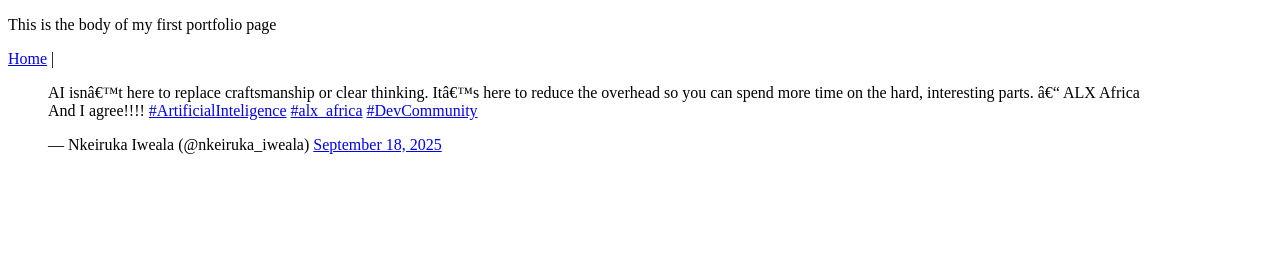
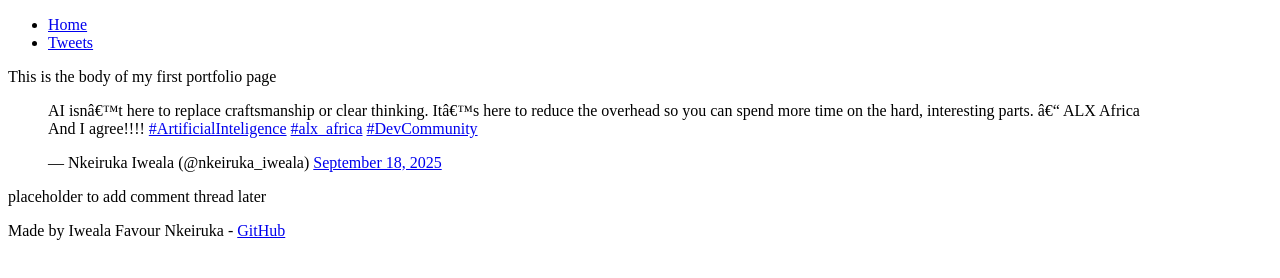
Before and after one commit to favouriweala/My_First_Portfolio, a plain HTML site: page html_basic/tweets.html in a window 1280 px wide. Drawn offline with Linux system fonts and the light colour scheme.

Commit message:
add a header, main and footer tag in the body tag

```diff
--- a/html_basic/tweets.html
+++ b/html_basic/tweets.html
@@ -4,10 +4,18 @@
     <title>My First Portfolio</title>
   </head>
   <body>
+    <header>
+      <nav>
+        <ul>
+          <li><a href="index.html">Home</a></li>
+          <li><a href="tweets.html">Tweets</a></li>
+        </ul>
+      </nav>
+    </header>
+    <main>
+      <article>
         <p>This is the body of my first portfolio page</p>
-    <nav>
-      <a href="index.html">Home</a> |
-    </nav>
+
         <blockquote class="twitter-tweet">
           <p lang="en" dir="ltr">AI isn’t here to replace craftsmanship or clear thinking. It’s here to reduce the overhead so you can spend more time on the hard, interesting parts. – ALX Africa<br>And I agree!!!!
           <a href="https://twitter.com/hashtag/ArtificialInteligence?src=hash&amp;ref_src=twsrc%5Etfw">#ArtificialInteligence</a>
@@ -16,5 +24,13 @@
           <a href="https://twitter.com/nkeiruka_iweala/status/1968644318777803175?ref_src=twsrc%5Etfw">September 18, 2025</a>
         </blockquote>
         <script async src="https://platform.twitter.com/widgets.js" charset="utf-8"></script>
+      </article>
+      <aside>
+        <p>placeholder to add comment thread later</p>
+      </aside>
+    </main>
+    <footer>
+      <p>Made by Iweala Favour Nkeiruka - <a href="https://github.com/favouriweala" target="_blank">GitHub</a></p>
+    </footer>
   </body>
 </html>
```
Also changed, not shown: html_basic/index.html (+19 -18 lines). Lines whose indentation alone changed are shown as unchanged.
